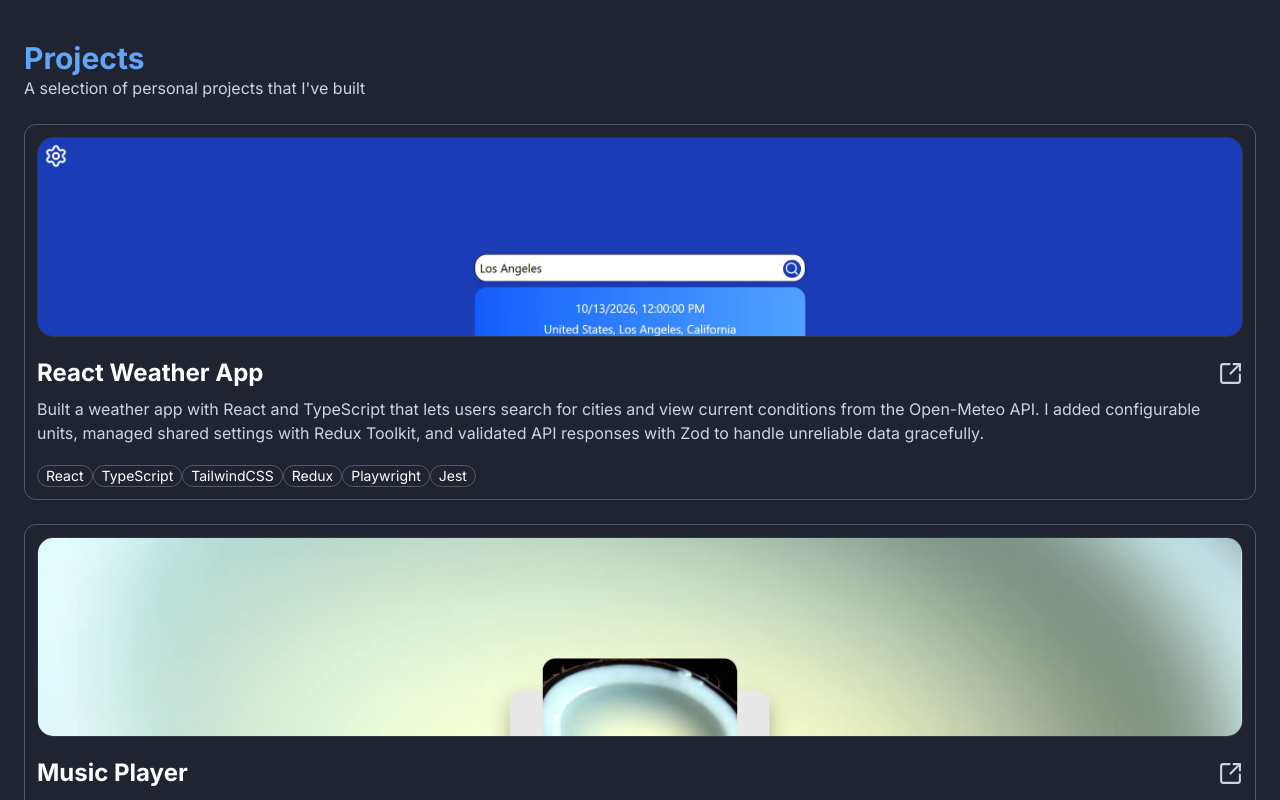
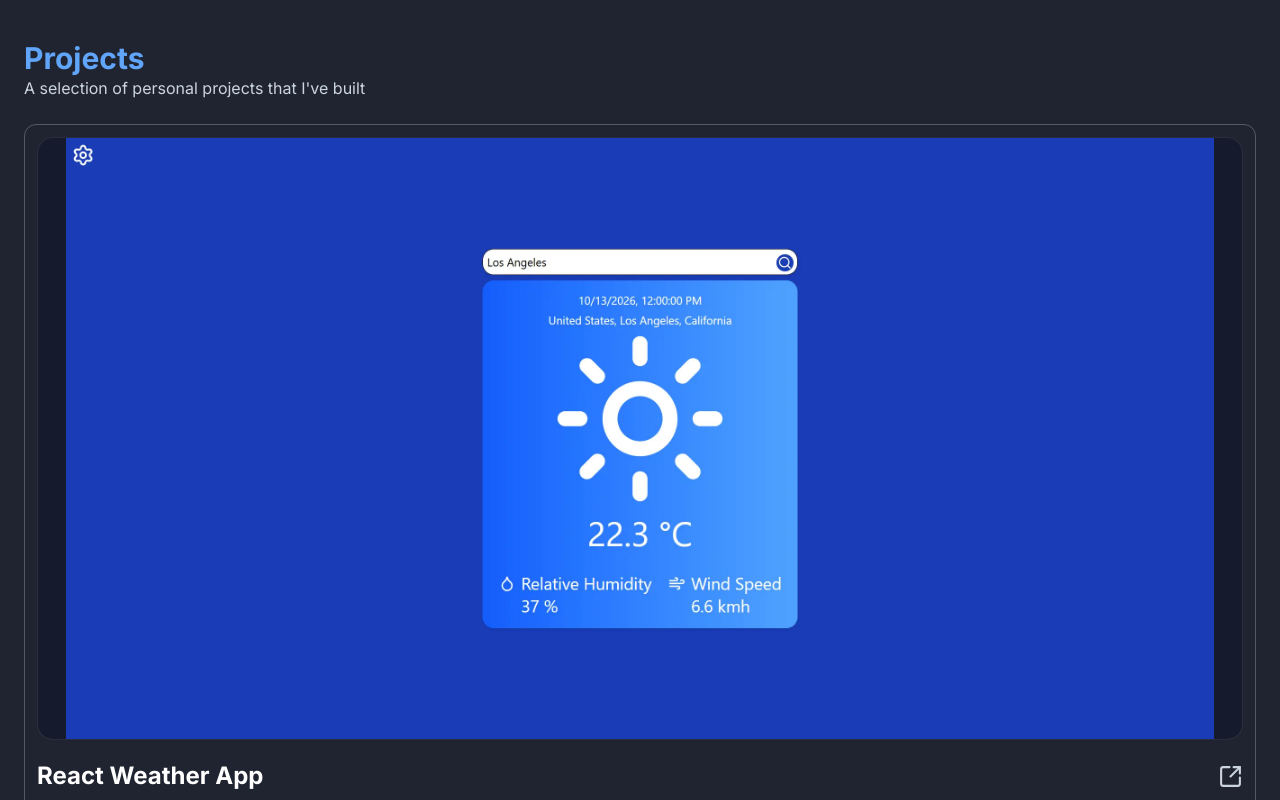
Before and after one commit to gnikkoch96/portfolio-updated, a React (Vite) app: page / in a window 1280 px wide. Shown: the part 1620-2420 px from the top of the page. Built offline with nearby package versions, Linux system fonts and the light colour scheme.

Commit message:
fix(project-card): replace image height limit with a 2:1 image box

```diff
--- a/src/sections/projects/ProjectCard.tsx
+++ b/src/sections/projects/ProjectCard.tsx
@@ -10,7 +10,7 @@ export default function ProjectCard({ project }: ProjectCardProps) {
   return (
     <div className="border border-muted/30 p-3 rounded-xl flex flex-col gap-5">
       {/* image */}
-      <div className="border rounded-2xl border-muted/10 max-h-50 overflow-hidden">
+      <div className="aspect-2/1 w-full border rounded-2xl border-muted/10 bg-surface/60 overflow-hidden">
         <img className="h-full w-full object-contain" src={project.pic} alt={project.pic_alt} loading="lazy" />
       </div>
 
```
